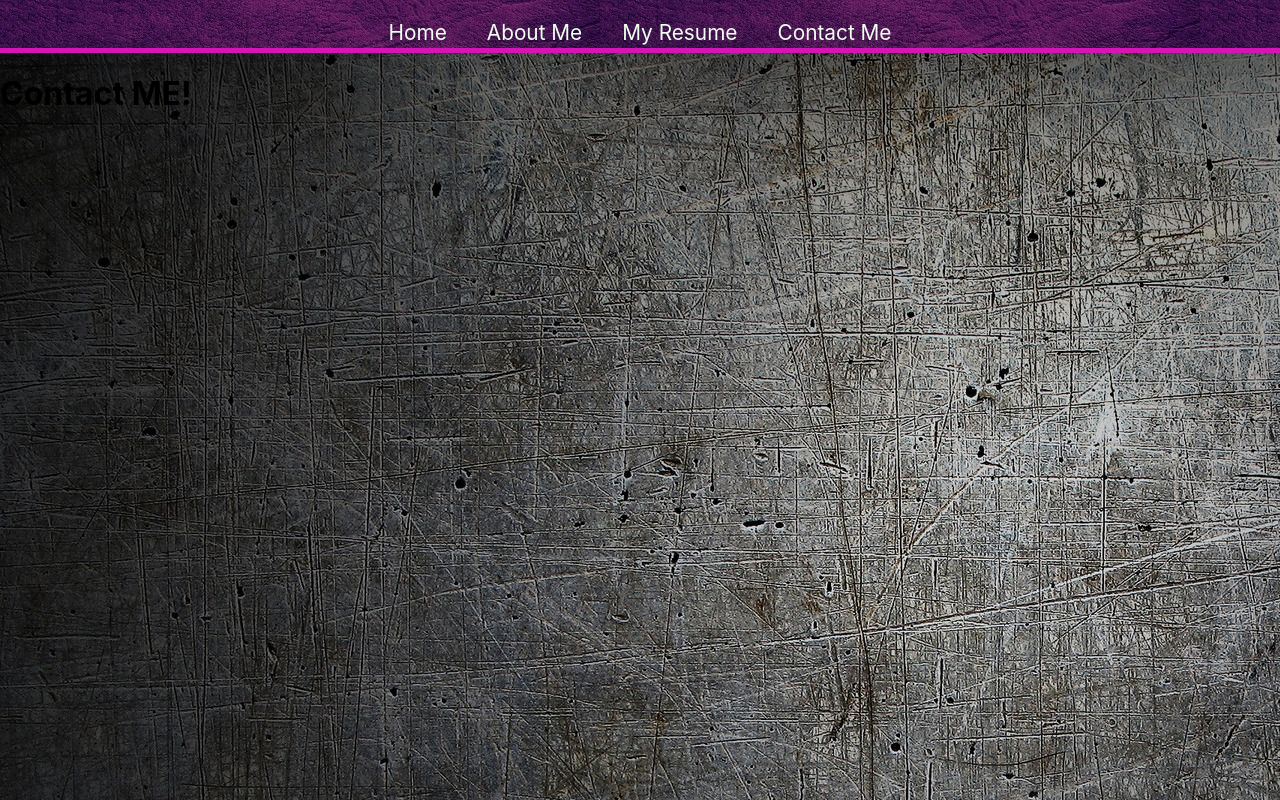
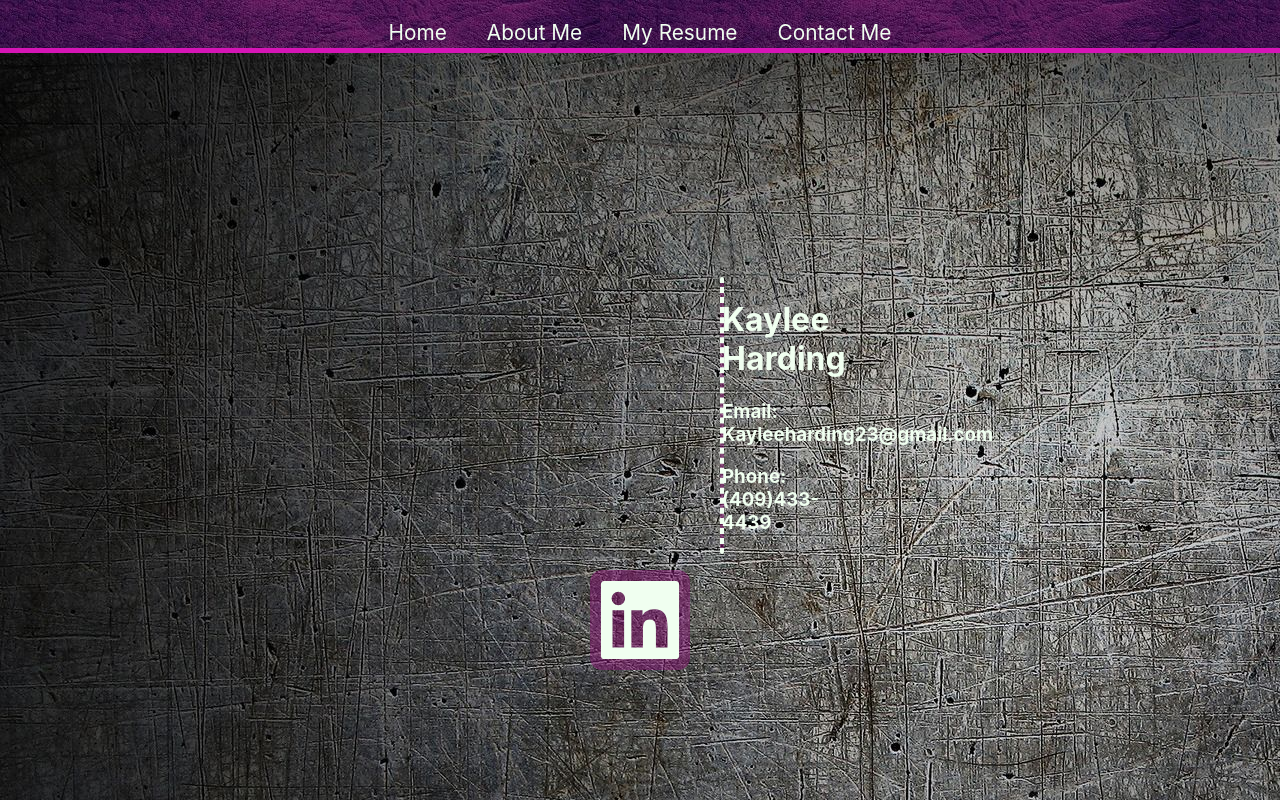
Before and after one commit to Kaylee2319/My-Portfolio, a React (Create React App) app: page /contact in a window 1280 px wide. Built offline with nearby package versions, Linux system fonts and the light colour scheme.

Commit message:
added contact page

```diff
--- a/src/components/ContactMe.jsx
+++ b/src/components/ContactMe.jsx
@@ -1,14 +1,19 @@
 import React from 'react';
-// import { Link } from 'react-router-dom';
 import NavBar from './NavBar';
 import '../css/ContactMe.css';
+import { AiFillLinkedin, AiOutlineGithub } from "react-icons/ai";
 const Contact = () => {
 
   return (
     <body className="contactPage">
     <NavBar />
-      <div className="">
-        <h1>Contact ME!</h1>
+      <div className="contactInfo">
+        <h1>Kaylee Harding</h1>
+        <h3>Email: Kayleeharding23@gmail.com</h3>
+        <h3>Phone: (409)433-4439</h3>
+      </div>
+      <div className="contactLink">
+      <a href='https://www.linkedin.com/in/kayleeharding/'><AiFillLinkedin size={100} style={{ color: 'honeydew', backgroundColor: 'rgba(133, 19, 114, 0.5)', borderRadius:'12px'}}/></a>
       </div>
     </body>
   );
--- a/src/css/ContactMe.css
+++ b/src/css/ContactMe.css
@@ -3,16 +3,42 @@
     width: 100vw;
     background-image: url(../images/portfoliobackground.jpg);
     overflow: hidden;
+    text-align: center;
+    color: honeydew;
 }
-
+.contactInfo{
+    margin-top: 12rem;
+}
 @media only screen and (min-device-width: 800px)  {
+    .contactInfo{
+        margin-top: 14rem;
+    }
 }
 
 @media only screen and (min-device-width: 1000px)  {
+    .contactInfo{
+        margin-top: 18rem;
+    }
 }
 
 @media only screen and (min-width: 1224px) {
+    .contactInfo{
+        background-color: rgba(133, 19, 114, 0.5);
+        border-radius: 12px;
+        border: dashed 2px honeydew;
+        margin-left: 45rem;
+        margin-right: 45rem;
+        margin-bottom: 1rem;
+    }
 }
 
 @media only screen and (min-width: 1824px) {
+    .contactInfo{
+        background-color: rgba(133, 19, 114, 0.5);
+        border-radius: 12px;
+        border: dashed 2px honeydew;
+        margin-left: 45rem;
+        margin-right: 45rem;
+        margin-bottom: 1rem;
+    }
 }
```
Also changed, not shown: 1 other file (tests, documents, lock files or other folders).
